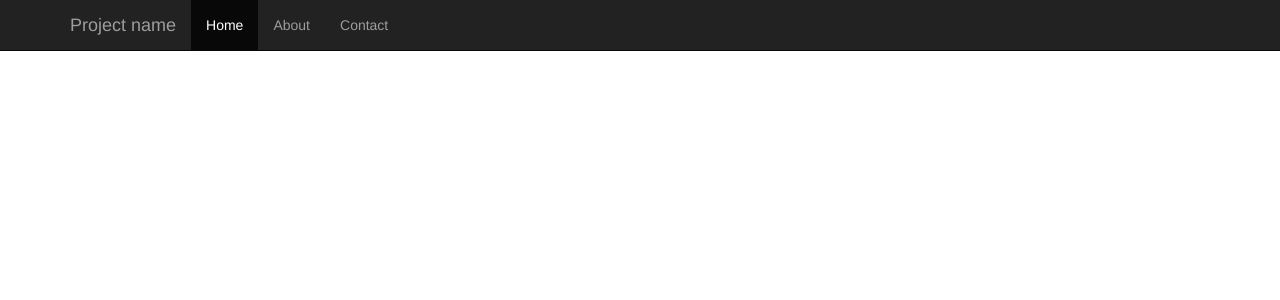
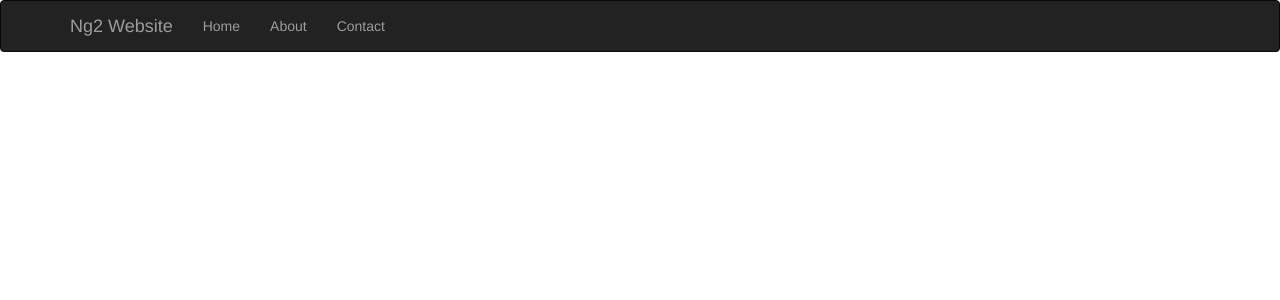
Before and after one commit to an0nh4x0r/ng2_web, an Angular app: page / in a window 1280 px wide. Shown: the top 300 px of the page. Built offline with nearby package versions, Linux system fonts and the light colour scheme.

Commit message:
modified navbar component

```diff
--- a/src/app/navbar/navbar.component.html
+++ b/src/app/navbar/navbar.component.html
@@ -1,17 +1,18 @@
-<nav class="navbar navbar-inverse navbar-fixed-top">
+<nav class="navbar navbar-inverse">
   <div class="container">
     <div class="navbar-header">
-      <button type="button" class="navbar-toggle collapsed" data-toggle="collapse" data-target="#navbar" aria-expanded="false" aria-controls="navbar">
+      <button type="button" class="navbar-toggle collapsed" data-toggle="collapse" data-target="#navbar"
+              aria-expanded="false" aria-controls="navbar">
         <span class="sr-only">Toggle navigation</span>
         <span class="icon-bar"></span>
         <span class="icon-bar"></span>
         <span class="icon-bar"></span>
       </button>
-      <a class="navbar-brand" href="#">Project name</a>
+      <a class="navbar-brand" href="#">{{branding}}</a>
     </div>
     <div id="navbar" class="collapse navbar-collapse">
       <ul class="nav navbar-nav">
-        <li class="active"><a href="#">Home</a></li>
+        <li><a href="#">Home</a></li>
         <li><a href="#about">About</a></li>
         <li><a href="#contact">Contact</a></li>
       </ul>
--- a/src/app/navbar/navbar.component.ts
+++ b/src/app/navbar/navbar.component.ts
@@ -7,6 +7,8 @@ import { Component, OnInit } from '@angular/core';
 })
 export class NavbarComponent implements OnInit {
 
+  branding:string = "Ng2 Website";
+
   constructor() { }
 
   ngOnInit() {
```
